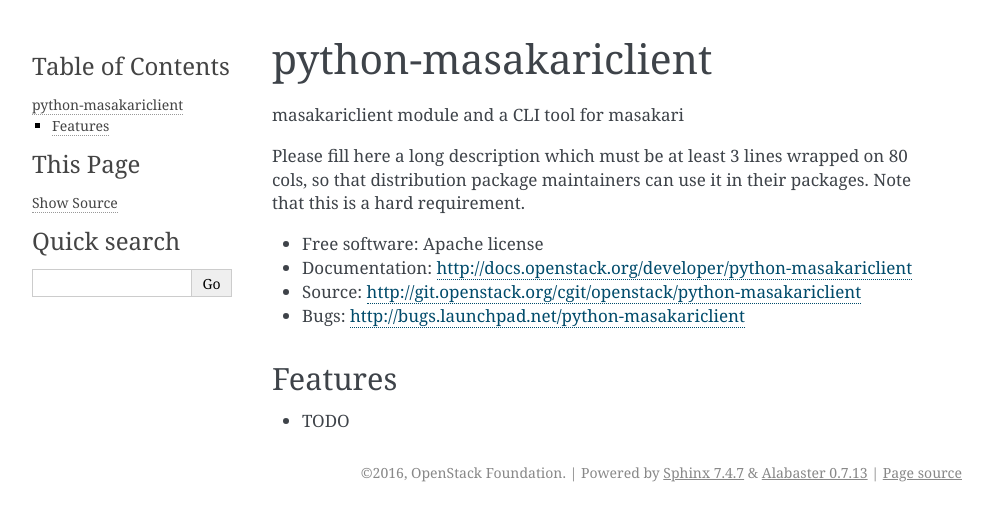
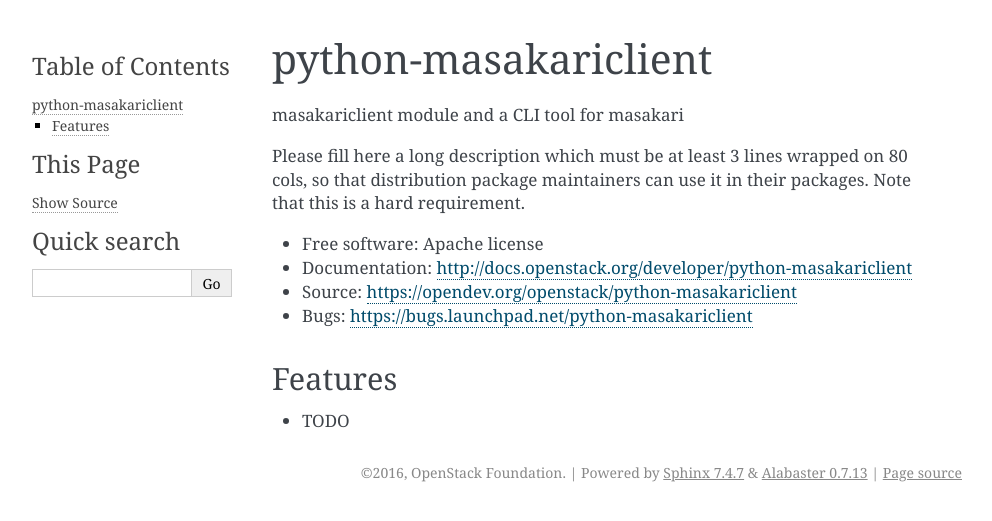
Before and after one commit to openstack/python-masakariclient, a Sphinx documentation site: the page built from doc/source/readme.rst, in a window 1280 px wide. Shown: the top 521 px of the page, without its empty margins (148-1140 px from the left). Built offline with Sphinx 7.4.7, drawn with Linux system fonts in a browser that asks for light colours; some of the changed lines change nothing that is shown.

Commit message:
Replace git.openstack.org URLs with opendev.org URLs
1. Replace git.openstack.org URLs with opendev.org URLs
2. Remove unncessary "=="
3. Update some URLs to latest

Change-Id: I57998a8923473eb4e139b5fb29f340951478e685

```diff
--- a/README.rst
+++ b/README.rst
@@ -1,6 +1,6 @@
-===============================
+=====================
 python-masakariclient
-===============================
+=====================
 
 masakariclient module and a CLI tool for masakari
 
@@ -10,8 +10,8 @@
 
 * Free software: Apache license
 * Documentation: http://docs.openstack.org/developer/python-masakariclient
-* Source: http://git.openstack.org/cgit/openstack/python-masakariclient
-* Bugs: http://bugs.launchpad.net/python-masakariclient
+* Source: https://opendev.org/openstack/python-masakariclient
+* Bugs: https://bugs.launchpad.net/python-masakariclient
 
 Features
 --------
--- a/doc/source/index.rst
+++ b/doc/source/index.rst
@@ -4,7 +4,7 @@
    contain the root `toctree` directive.
 
 Welcome to python-masakariclient's documentation!
-========================================================
+=================================================
 
 Contents:
 
--- a/doc/source/usage.rst
+++ b/doc/source/usage.rst
@@ -1,6 +1,6 @@
-========
+=====
 Usage
-========
+=====
 
 To use python-masakariclient in a project::
 
```
Also changed, not shown: 1 other file.
